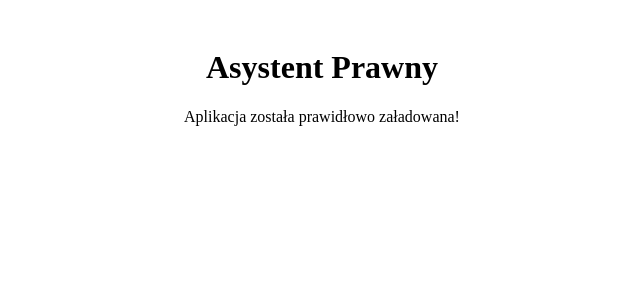
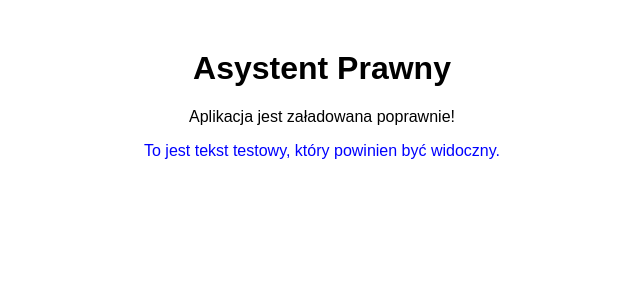
Before and after one commit to jrusi/asystent-prawny, a React (Create React App) app in the folder frontend/: page / in a window 1280 px wide. Shown: the top 300 px of the page, without its empty margins (318-958 px from the left). Built offline with nearby package versions, Linux system fonts and the light colour scheme.

Commit message:
simple index.js

```diff
--- a/frontend/src/index.js
+++ b/frontend/src/index.js
@@ -1,20 +1,23 @@
 import React from 'react';
 import ReactDOM from 'react-dom';
 
-// Prosty komponent bez zależności od React Router czy Material UI
-const App = () => {
+// Bardzo prosty komponent bez żadnych zależności
+function App() {
   return (
-    <div style={{ padding: '20px', textAlign: 'center' }}>
+    <div style={{
+      textAlign: 'center',
+      marginTop: '50px',
+      fontFamily: 'Arial, sans-serif'
+    }}>
       <h1>Asystent Prawny</h1>
-      <p>Aplikacja została prawidłowo załadowana!</p>
+      <p>Aplikacja jest załadowana poprawnie!</p>
+      <p style={{ color: 'blue' }}>To jest tekst testowy, który powinien być widoczny.</p>
     </div>
   );
-};
+}
 
-// Użyj tradycyjnej metody renderowania, która jest bardziej kompatybilna
+// Używamy starszej metody renderowania (kompatybilnej z React 17 i wcześniejszymi)
 ReactDOM.render(
-  <React.StrictMode>
-    <App />
-  </React.StrictMode>,
+  <App />,
   document.getElementById('root')
 );
```
